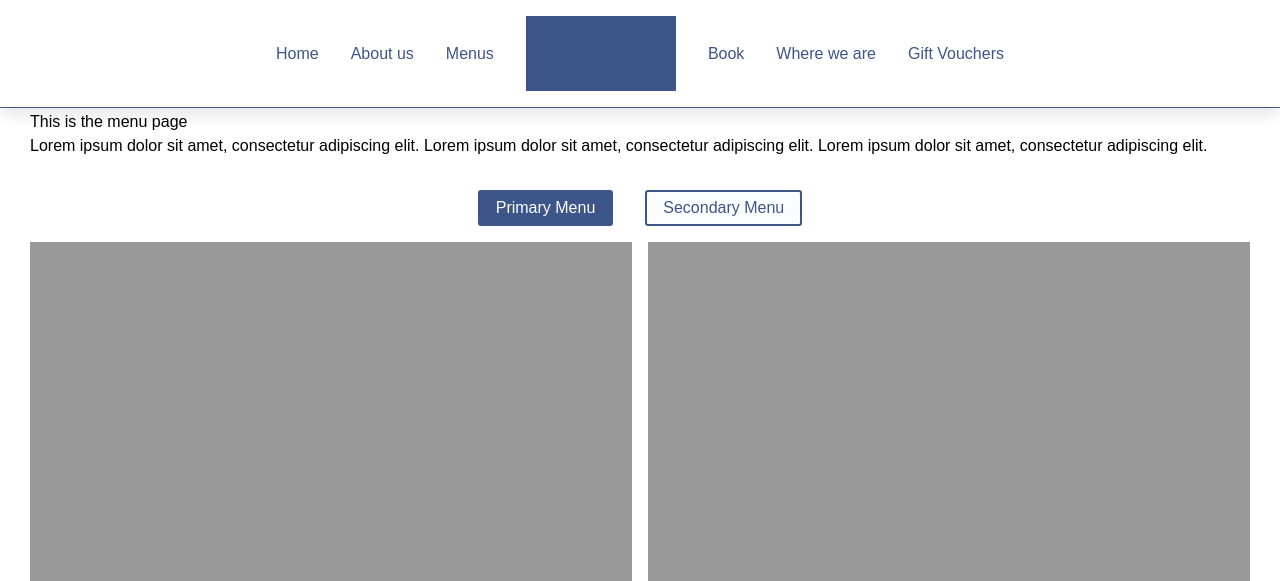
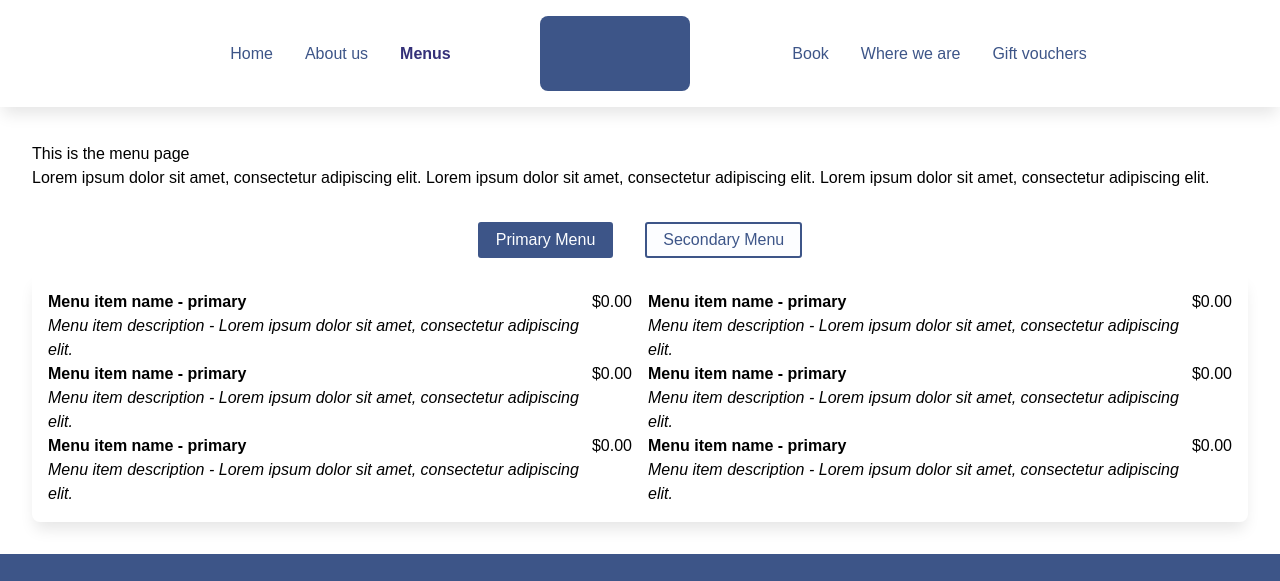
Before and after one commit to cartsnz/threeseventwo, a Gatsby site: page /menu in a window 1280 px wide. Shown: the top 581 px of the page. Built offline with nearby package versions, Linux system fonts and the light colour scheme; Gatsby itself is replaced by a stand-in of ours; a web font is replaced by a local one.

Commit message:
refactor header and add menu page styling

```diff
--- a/src/components/header.js
+++ b/src/components/header.js
@@ -7,7 +7,6 @@ import NavComponent from './nav';
 
  /* TODO
   - Sort out html structure header
-  - Center logo on mobile header
   - Tidy up scroll animation
 */
 
@@ -16,7 +15,7 @@ const variants = {
   hidden: { opacity: 0, y: -25 },
 }
 
-const HeaderComponent = ({ isOpen, toggleOpen, containerRef, height}) => {
+const HeaderComponent = ({ isOpen, toggleOpen, containerRef, height }) => {
 
   const scrolled = useHeaderScroll();
 
@@ -31,6 +30,7 @@ const HeaderComponent = ({ isOpen, toggleOpen, containerRef, height}) => {
       }}>
       <MobileNav isOpen={isOpen} toggleOpen={toggleOpen} containerRef={containerRef} height={height} />
       <HeaderLogo route="/" title="Three Seven Two" type="mobile" />
+      <div className='mobile-nav-spacer medium-up--hide'></div>
       <NavComponent />
     </Header>
   )
--- a/src/components/layout.js
+++ b/src/components/layout.js
@@ -1,5 +1,4 @@
 import * as React from 'react';
-import Header from './header';
 import Footer from './footer';
 import GlobalStyle from './styles/globalStyles';
 import { ThemeProvider } from 'styled-components';
@@ -46,7 +45,6 @@ const Layout = ({pageTitle, children}) => {
     end: {
       opacity: 0,
       transition: {
-        delay: 0.3,
         type: "spring",
         stiffness: 75,
         mass: 0.35,
--- a/src/components/menu.js
+++ b/src/components/menu.js
@@ -1,6 +1,6 @@
 import * as React from 'react';
 import { useState } from 'react';
-import MenuBlock from './menuBlock';
+import MenuComponent from './menuComponent';
 import Button from './styles/button';
 import MenuContainer from './styles/menuContainer';
 
@@ -19,7 +19,7 @@ const Menu = () => {
         </Button>
       </div>
       <div className='menu-blocks'>
-        <MenuBlock type={isPrimary ? "primary" : "secondary"} />
+        <MenuComponent type={isPrimary ? "primary" : "secondary"} />
       </div>
     </MenuContainer>
   </>
--- a/src/components/menuBlock.js
+++ /dev/null
@@ -1,21 +0,0 @@
-import * as React from 'react';
-import PlaceholderImage from './placeholderImage';
-
-const MenuBlock = ({ type }) => {
-
-  let color = "#CCC";
-  if (type == "primary") {
-    color = "#999"
-  } else {
-    color = "#111"
-  }
-
-  return(
-    <>
-        <PlaceholderImage height="700px" width="100%" color={color} />
-        <PlaceholderImage height="700px" width="100%" color={color} />
-    </>
-  )
-}
-
-export default MenuBlock;
--- /dev/null
+++ b/src/components/menuComponent.js
@@ -0,0 +1,95 @@
+import * as React from 'react';
+import PlaceholderImage from './placeholderImage';
+import MenuBlock from './styles/menuBlock';
+
+/* TODO
+  - Add logic to split the menu into two blockd based on total number of menu items
+  - e.g. if there are 10 items, two blocks of 5; if there are 15, one block of 8 and one block of 7
+  - Add additional styling to menu items
+  - Add animation to menu block being rendered
+*/
+
+const variants = {
+  start: {
+    opacity: 1,
+    transition: {
+      duration: 1,
+      ease: 'easeInOut',
+    }
+  },
+  end: {
+    opacity: 0,
+    transition: {
+      duration: 1,
+      ease: 'easeInOut',
+    }
+  }
+}
+
+const MenuComponent = ({ type }) => {
+  return(
+    <>
+      <MenuBlock
+        type={type}
+        key={type}
+        initial="end"
+        animate="start"
+        exit="end"
+        variants={variants}
+      >
+          <div>
+            <ul>
+              <li>
+                <div className='menu-block-item'>
+                  <h4>Menu item name - {type}</h4>
+                  <p>Menu item description - Lorem ipsum dolor sit amet, consectetur adipiscing elit.</p>
+                  <span>$0.00</span>
+                </div>
+              </li>
+              <li>
+                <div className='menu-block-item'>
+                  <h4>Menu item name - {type}</h4>
+                  <p>Menu item description - Lorem ipsum dolor sit amet, consectetur adipiscing elit.</p>
+                  <span>$0.00</span>
+                </div>
+              </li>
+              <li>
+                <div className='menu-block-item'>
+                  <h4>Menu item name - {type}</h4>
+                  <p>Menu item description - Lorem ipsum dolor sit amet, consectetur adipiscing elit.</p>
+                  <span>$0.00</span>
+                </div>
+              </li>
+            </ul>
+          </div>
+          <div>
+            <ul>
+              <li>
+                <div className='menu-block-item'>
+                  <h4>Menu item name - {type}</h4>
+                  <p>Menu item description - Lorem ipsum dolor sit amet, consectetur adipiscing elit.</p>
+                  <span>$0.00</span>
+                </div>
+              </li>
+              <li>
+                <div className='menu-block-item'>
+                  <h4>Menu item name - {type}</h4>
+                  <p>Menu item description - Lorem ipsum dolor sit amet, consectetur adipiscing elit.</p>
+                  <span>$0.00</span>
+                </div>
+              </li>
+              <li>
+                <div className='menu-block-item'>
+                  <h4>Menu item name - {type}</h4>
+                  <p>Menu item description - Lorem ipsum dolor sit amet, consectetur adipiscing elit.</p>
+                  <span>$0.00</span>
+                </div>
+              </li>
+            </ul>
+          </div>
+        </MenuBlock>
+    </>
+  )
+}
+
+export default MenuComponent;
--- a/src/components/mobileNav.js
+++ b/src/components/mobileNav.js
@@ -2,6 +2,7 @@ import * as React from 'react';
 import { motion } from 'framer-motion';
 import { MenuToggle } from './menuToggle';
 import MobileNavMenuComponent from './mobileNavMenu';
+import { theme } from '../lib/theme';
 
 /* TODO:
   - Tidy up animation (timing)
@@ -10,7 +11,7 @@ import MobileNavMenuComponent from './mobileNavMenu';
 const sidebar = {
   open: (height = 1000) => ({
     clipPath: `circle(${height * 2 + 200}px at 40px 40px)`,
-    backgroundColor: "#3d5588",
+    backgroundColor: theme.primaryDark,
     transition: {
       type: "spring",
       stiffness: 20,
@@ -19,7 +20,7 @@ const sidebar = {
   }),
   closed: {
     clipPath: "circle(30px at 40px 40px)",
-    backgroundColor: "#FFF",
+    backgroundColor: theme.primaryLight,
     transition: {
       delay: 0.3,
       type: "spring",
@@ -37,7 +38,7 @@ const MobileNav = ({ isOpen, toggleOpen, containerRef, height}) => {
       custom={height}
       ref={containerRef}
       exit="closed"
-      className="medium-up--hide"
+      className="medium-up--hide mobile-nav-spacer"
       >
       <motion.div className='background' variants={sidebar} />
       <MobileNavMenuComponent />
--- a/src/components/mobileNavMenu.js
+++ b/src/components/mobileNavMenu.js
@@ -1,9 +1,9 @@
 import * as React from 'react';
 import  MobileNavItem from './mobileNavItem';
 import MobileNavMenu from './styles/mobileNavMenu';
+import { navigationItems } from '../lib/navigationItems';
 
 /* TODO
- - Move mobileNavLinks array into separate util file
  - Add social links below menu items
  - Tidy up animation (timing)
 */
@@ -17,37 +17,10 @@ const variants = {
   }
 };
 
-const mobileNavLinks = [
-  {
-    title: "Home",
-    route: "/"
-  },
-  {
-    title: "About us",
-    route: "/about"
-  },
-  {
-    title: "Menus",
-    route: "/menu"
-  },
-  {
-    title: "Book",
-    route: "/book"
-  },
-  {
-    title: "Where we are",
-    route: "/location"
-  },
-  {
-    title: "Gift vouchers",
-    route: "/gifts"
-  }
-];
-
 const MobileNavMenuComponent = () => {
   return(
     <MobileNavMenu variants={variants}>
-      {mobileNavLinks.map(link => (
+      {navigationItems.map(link => (
         <MobileNavItem link={link} key={link.title} />
       ))}
     </MobileNavMenu>
--- a/src/components/nav.js
+++ b/src/components/nav.js
@@ -2,37 +2,28 @@ import * as React from 'react'
 import Nav from './styles/nav';
 import NavItem from './navItem';
 import HeaderLogo from './headerLogo';
+import { navigationItems } from '../lib/navigationItems';
 
-/* TODO
- - Use array of list items from util file
- - Slice into two and add logo in center
-*/
+const leftNavItems = navigationItems.slice(0, 3);
+const rightNavItems = navigationItems.slice(3, 6);
 
 const NavComponent = () => {
   return(
     <Nav>
     <ul>
-      <li>
-       <NavItem title="Home" route="/" />
-      </li>
-      <li>
-       <NavItem title="About us" route="/about" />
-      </li>
-      <li>
-       <NavItem title="Menus" route="/menu" />
-      </li>
-      <li>
-        <HeaderLogo title="ThreeSevenTwo" route="/" type="device" />
-      </li>
-      <li>
-       <NavItem title="Book" route="/book" />
-      </li>
-      <li>
-       <NavItem title="Where we are" route="/location" />
-      </li>
-      <li>
-       <NavItem title="Gift Vouchers" route="/gifts" />
-      </li>
+      {leftNavItems.map(item => (
+        <li key={item.title}>
+          <NavItem title={item.title} route={item.route} />
+        </li>
+      ))}
+     </ul>
+     <HeaderLogo title="ThreeSevenTwo" route="/" />
+     <ul>
+      {rightNavItems.map(item => (
+        <li key={item.title}>
+          <NavItem title={item.title} route={item.route} />
+        </li>
+      ))}
     </ul>
     </Nav>
   )
--- a/src/components/placeholderImage.js
+++ b/src/components/placeholderImage.js
@@ -5,6 +5,7 @@ const Placeholder = styled.div`
   height: ${props => props.height || '75px'};
   width: ${props => props.width || '150px'};
   background-color: ${props => props.color || '#ccc'};
+  border-radius: 0.5rem;
 `
 
 const PlaceholderImage = ({height, width, color}) => {
--- a/src/components/styles/globalStyles.js
+++ b/src/components/styles/globalStyles.js
@@ -59,11 +59,12 @@ const GlobalStyle = createGlobalStyle`
   }
 
   .container {
-    padding: 0 30px 30px;
+    padding: 2rem;
     margin-top: 110px;
     flex: 1 0 auto;
   }
 
+  // Check this
   .container.relative {
     position: relative;
   }
@@ -97,7 +98,11 @@ const GlobalStyle = createGlobalStyle`
     justify-content: center;
     align-items: center;
     cursor: pointer;
-}
+  }
+
+  .mobile-nav-spacer {
+    flex: 0 1 33%;
+  }
 
 `
 
--- a/src/components/styles/header.js
+++ b/src/components/styles/header.js
@@ -2,7 +2,6 @@ import styled from "styled-components";
 import { motion } from "framer-motion";
 
 const Header = styled(motion.header)`
-  border-bottom: 1px solid ${({theme}) => theme.primaryDark};
   color: ${({theme}) => theme.primaryDark};
   display: flex;
   justify-content: space-around;
--- /dev/null
+++ b/src/components/styles/menuBlock.js
@@ -0,0 +1,42 @@
+import styled from "styled-components";
+import { motion } from "framer-motion";
+
+const MenuBlock = styled(motion.div)`
+  height: 100%;
+  width: 100%;
+  display: grid;
+  grid-template-columns: 1fr 1fr;
+  grid-gap: 1rem;
+
+  @media (max-width: ${({theme}) => theme.mobile}) {
+    grid-template-columns: 1fr;
+  }
+
+  .menu-block-item {
+    display: grid;
+    grid-template-areas:
+      "name name name . price"
+      "desc desc desc desc ."
+  }
+
+  ul {
+    list-style: none;
+    padding: 0;
+  }
+
+  h4 {
+    grid-area: name;
+  }
+
+  p {
+    grid-area: desc;
+    font-style: italic;
+  }
+
+  span {
+    grid-area: price;
+    text-align: right;
+  }
+`;
+
+export default MenuBlock;
--- a/src/components/styles/menuContainer.js
+++ b/src/components/styles/menuContainer.js
@@ -9,8 +9,9 @@ const MenuContainer = styled.section`
   }
 
   .menu-blocks {
-    display: flex;
-    column-gap: 1rem;
+    padding: 1rem;
+    border-radius: 0.5rem;
+    box-shadow: 0 10px 15px -3px rgb(0 0 0 / 10%);
   }
 `
 
--- a/src/components/styles/nav.js
+++ b/src/components/styles/nav.js
@@ -6,13 +6,20 @@
   @media (min-width: ${({theme}) => theme.mobile}) {
     display: flex;
     align-items: center;
+    width: 80%;
   }
 
   ul {
     display: flex;
+    flex: 1 1 40%;
     align-items: center;
+    justify-content: center;
     list-style: none;
     padding: 0;
+  }
+
+  div {
+    flex: 0 0 20%;
   }
 
   li {
@@ -27,6 +34,12 @@
 
   a:hover {
     text-decoration: underline;
+    text-underline-offset: 0.3rem;
+    color: ${({theme}) => theme.primaryHover};
+  }
+
+  a[aria-current] {
+    font-weight: bold;
     color: ${({theme}) => theme.primaryHover};
   }
 `
--- /dev/null
+++ b/src/lib/navigationItems.js
@@ -0,0 +1,26 @@
+export const navigationItems = [
+  {
+    title: "Home",
+    route: "/"
+  },
+  {
+    title: "About us",
+    route: "/about"
+  },
+  {
+    title: "Menus",
+    route: "/menu"
+  },
+  {
+    title: "Book",
+    route: "/book"
+  },
+  {
+    title: "Where we are",
+    route: "/location"
+  },
+  {
+    title: "Gift vouchers",
+    route: "/gifts"
+  }
+];
--- a/src/pages/index.js
+++ b/src/pages/index.js
@@ -5,7 +5,7 @@ import PlaceholderImage from "../components/placeholderImage"
 // markup
 const IndexPage = () => {
   return (
-    <Layout pageTitle="Index page">
+    <Layout pageTitle="Home">
        <div>This is the index page</div>
        <PlaceholderImage height="500px" width="100%" />
        <br />
```
Also changed, not shown: src/components/menuToggle.js (+7 -11 lines).
